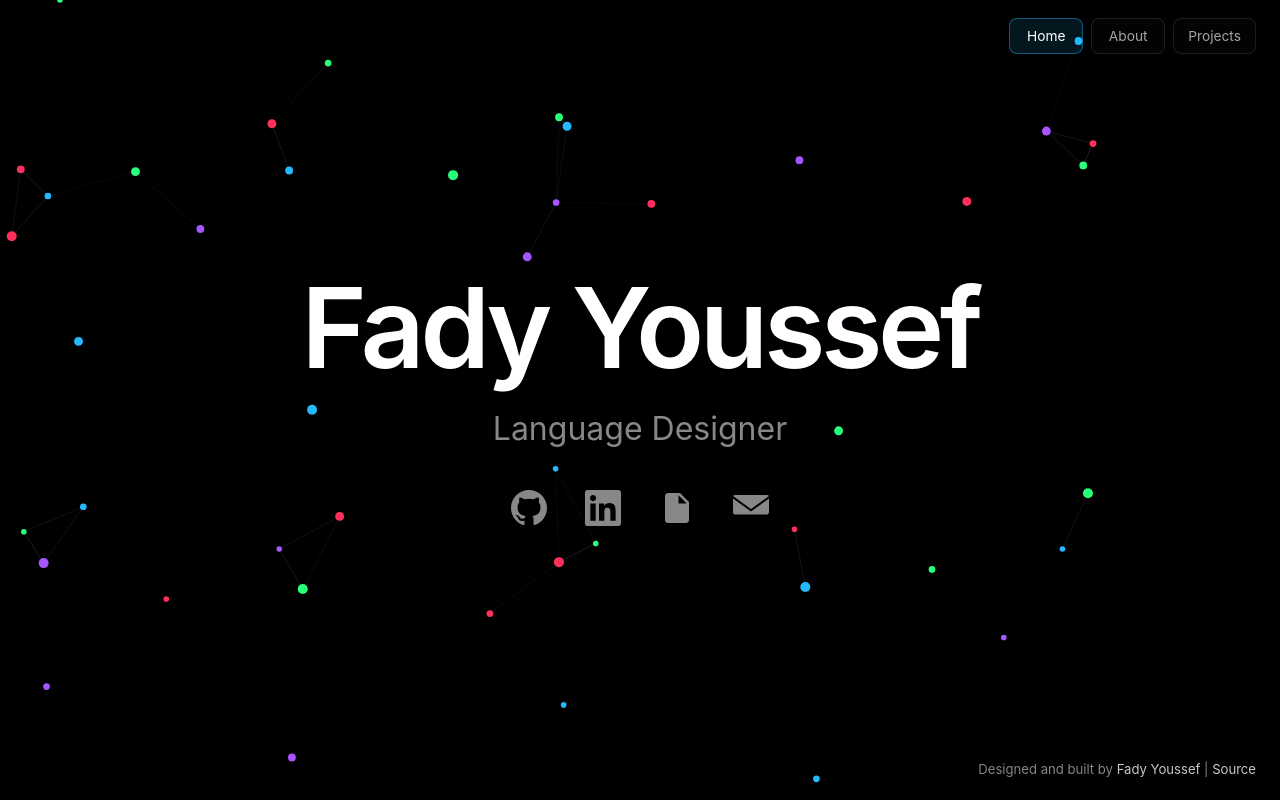
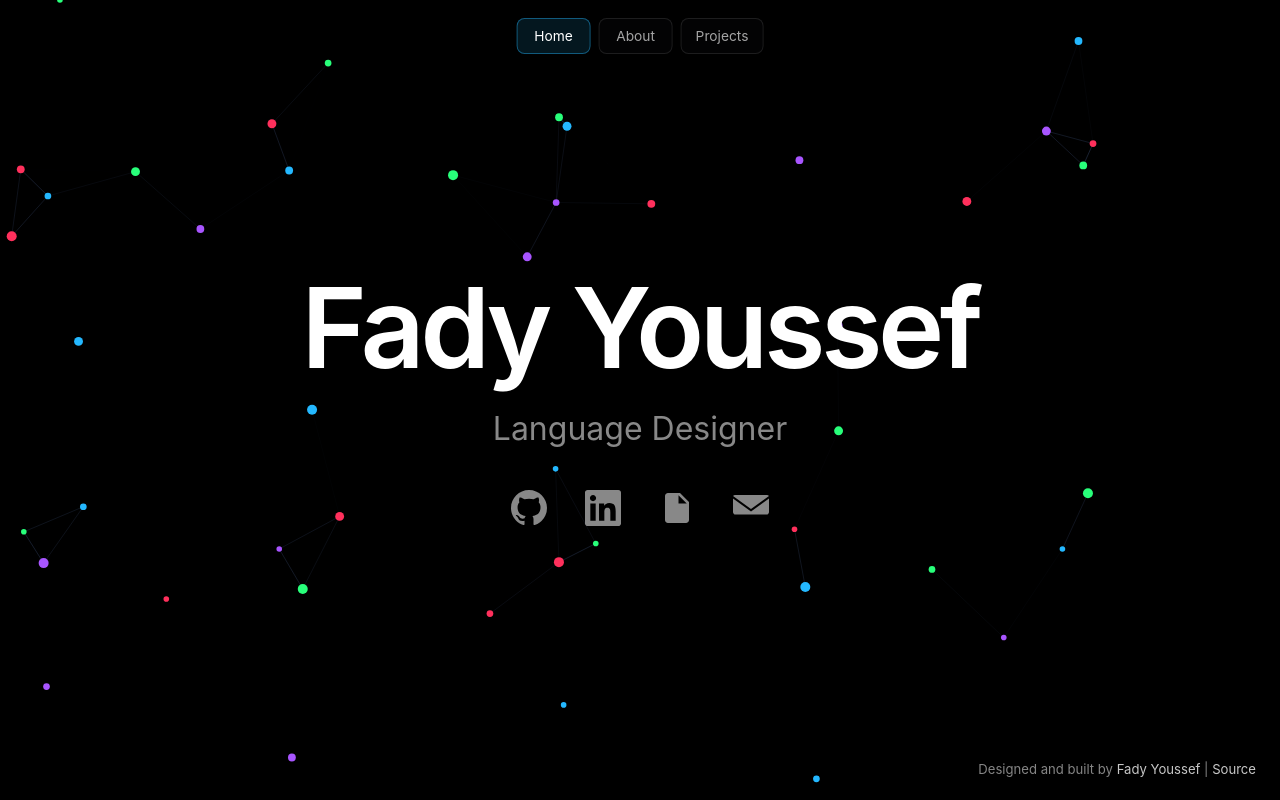
Before and after one commit to JustFady/FY-Portfolio, a React (Vite) app: page / in a window 1280 px wide. Built offline with nearby package versions, Linux system fonts and the light colour scheme.

Commit message:
Center the desktop nav

```diff
--- a/src/App.css
+++ b/src/App.css
@@ -34,7 +34,8 @@
 .site-nav {
   position: absolute;
   top: max(18px, env(safe-area-inset-top));
-  right: max(24px, env(safe-area-inset-right));
+  left: 50%;
+  transform: translateX(-50%);
   z-index: 20;
   display: flex;
   align-items: center;
@@ -265,6 +266,7 @@
     top: max(14px, env(safe-area-inset-top));
     left: max(12px, env(safe-area-inset-left));
     right: max(12px, env(safe-area-inset-right));
+    transform: none;
     justify-content: center;
     gap: 6px;
   }
```
